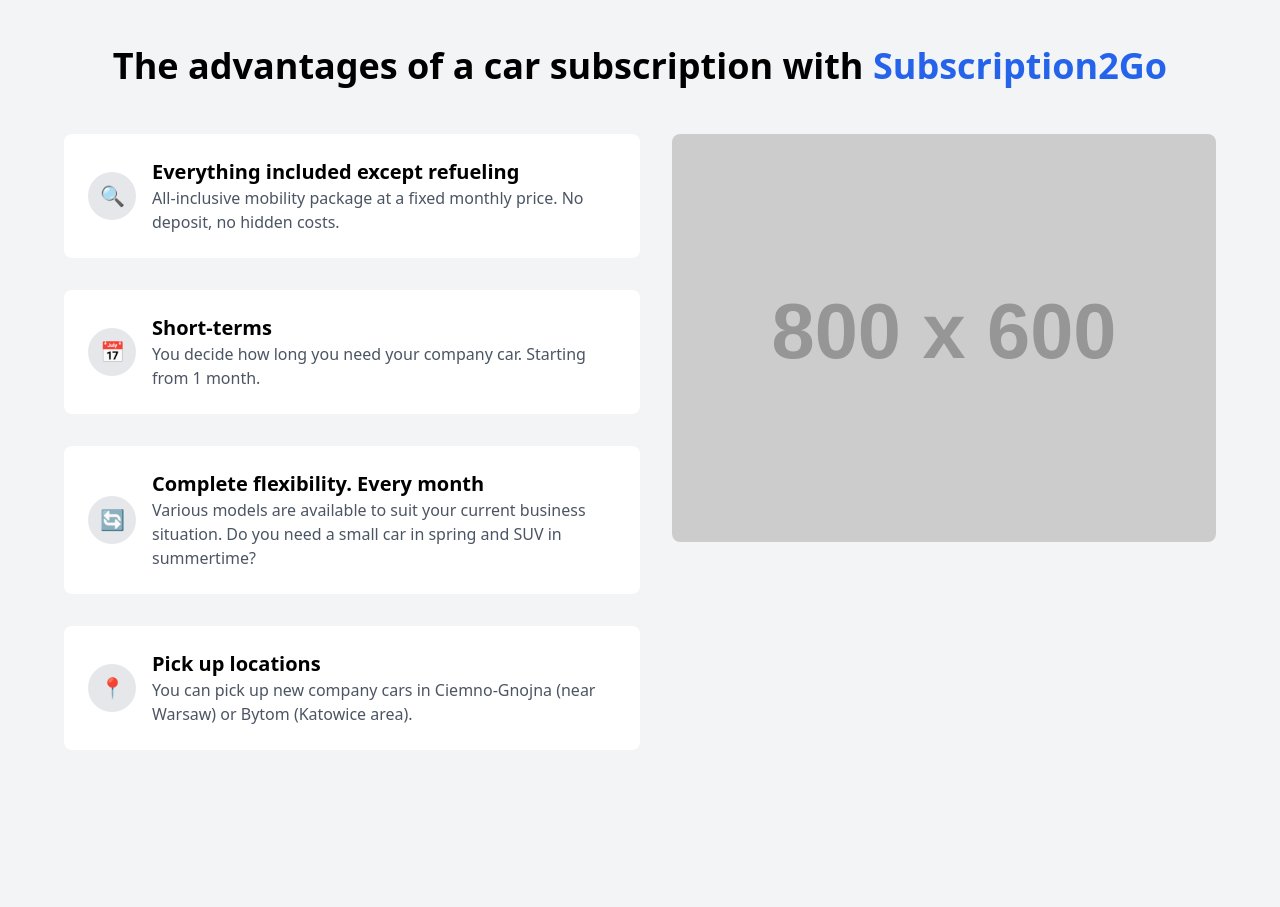
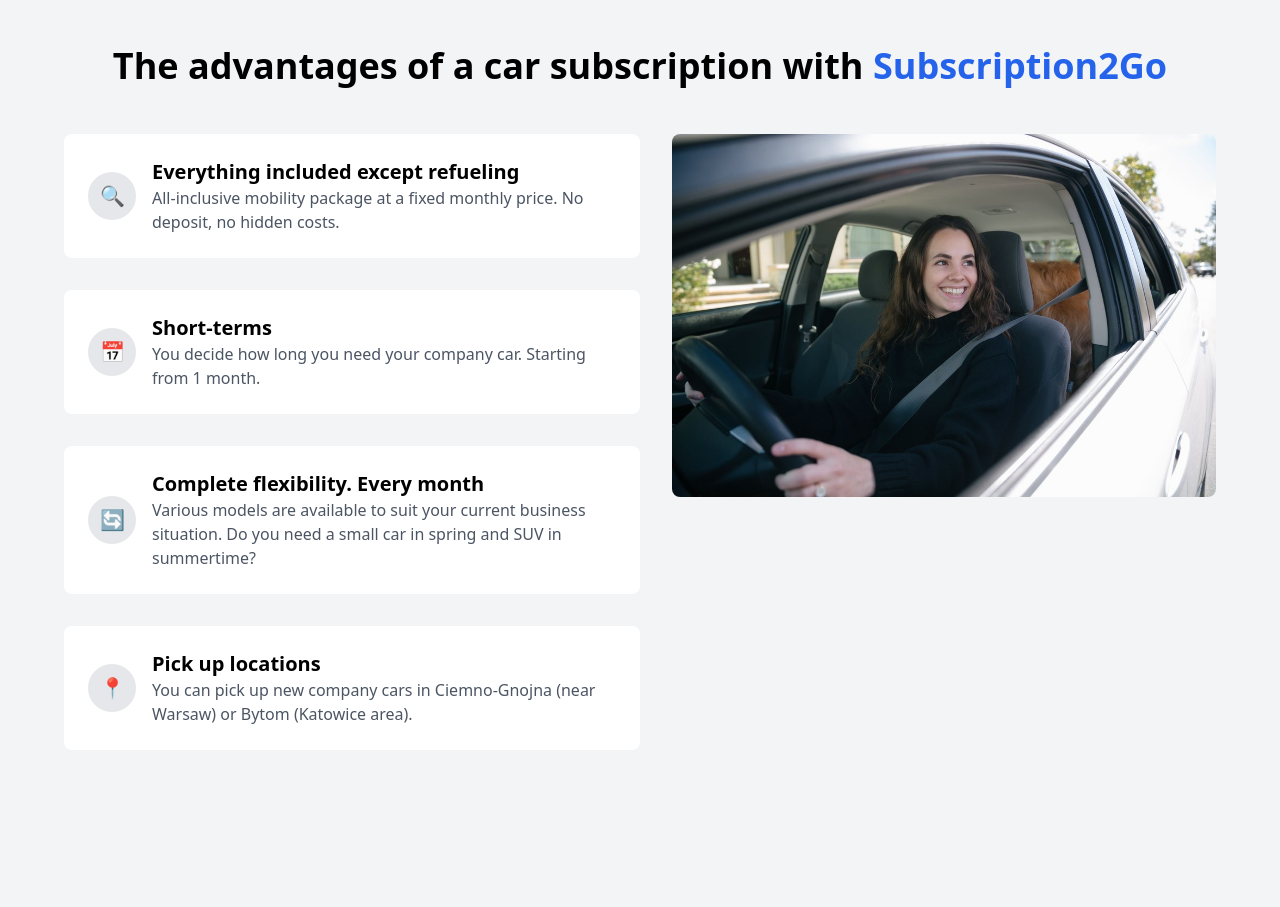
Before and after one commit to sebastjanm/keyless, a website: page public/index.html in a window 1280 px wide. Shown: the part 1180-2087 px from the top of the page. Drawn offline with nearby package versions, Linux system fonts and the light colour scheme; placeholder pictures from the web are drawn by us.

Commit message:
image added

```diff
--- a/public/index.html
+++ b/public/index.html
@@ -163,7 +163,7 @@
             <!-- Image Placeholder -->
             <div class="md:w-1/2 md:pl-8 mt-8 md:mt-0">
                 <div class="bg-white rounded-lg overflow-hidden">
-                    <img src="https://via.placeholder.com/800x600.png" alt="Car Image" class="w-full h-full object-cover">
+                    <img src="/images/features.jpeg" alt="Car Image" class="w-full h-full object-cover">
                 </div>
             </div>
         </div>
```
Also changed, not shown: public/images/features.jpeg (added).
